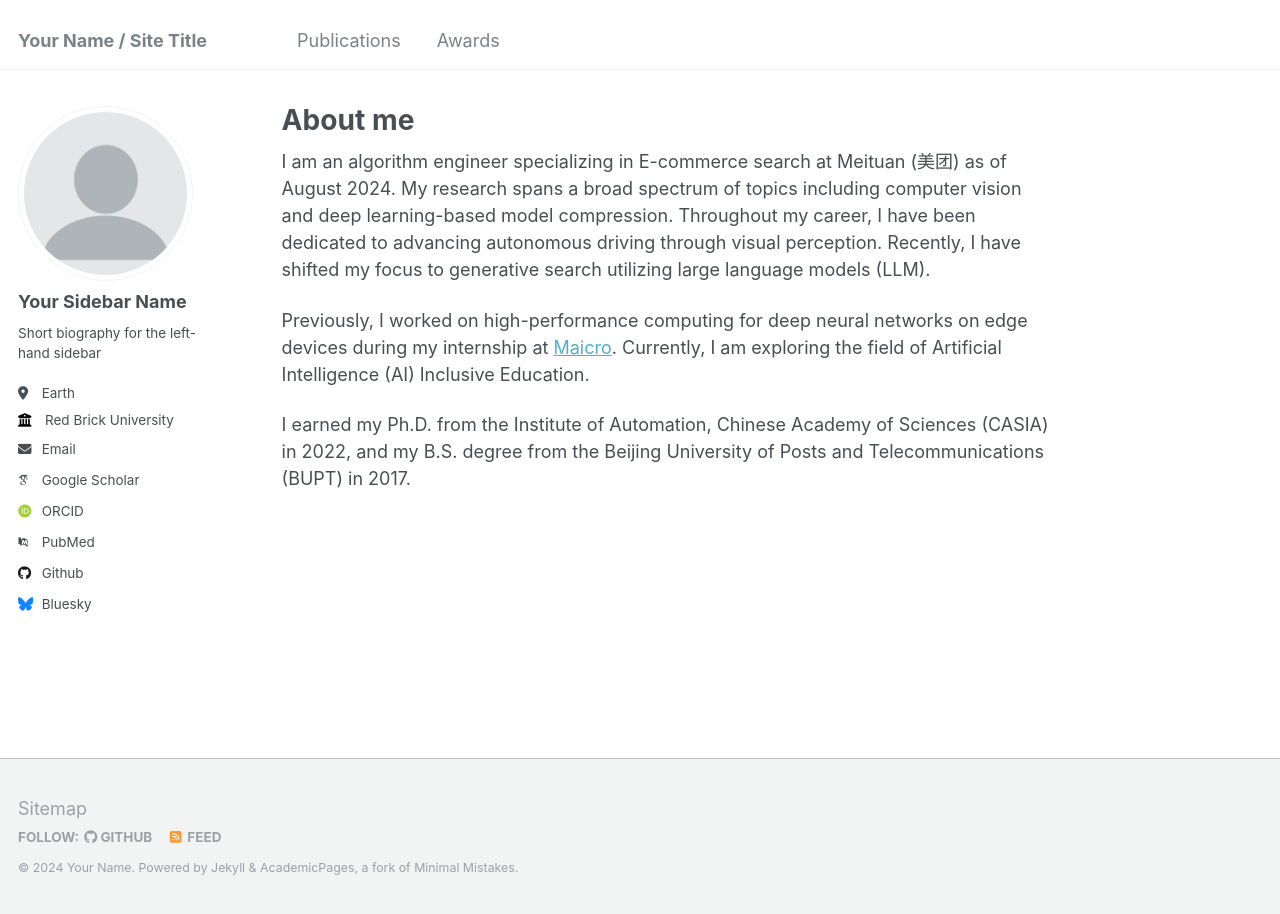
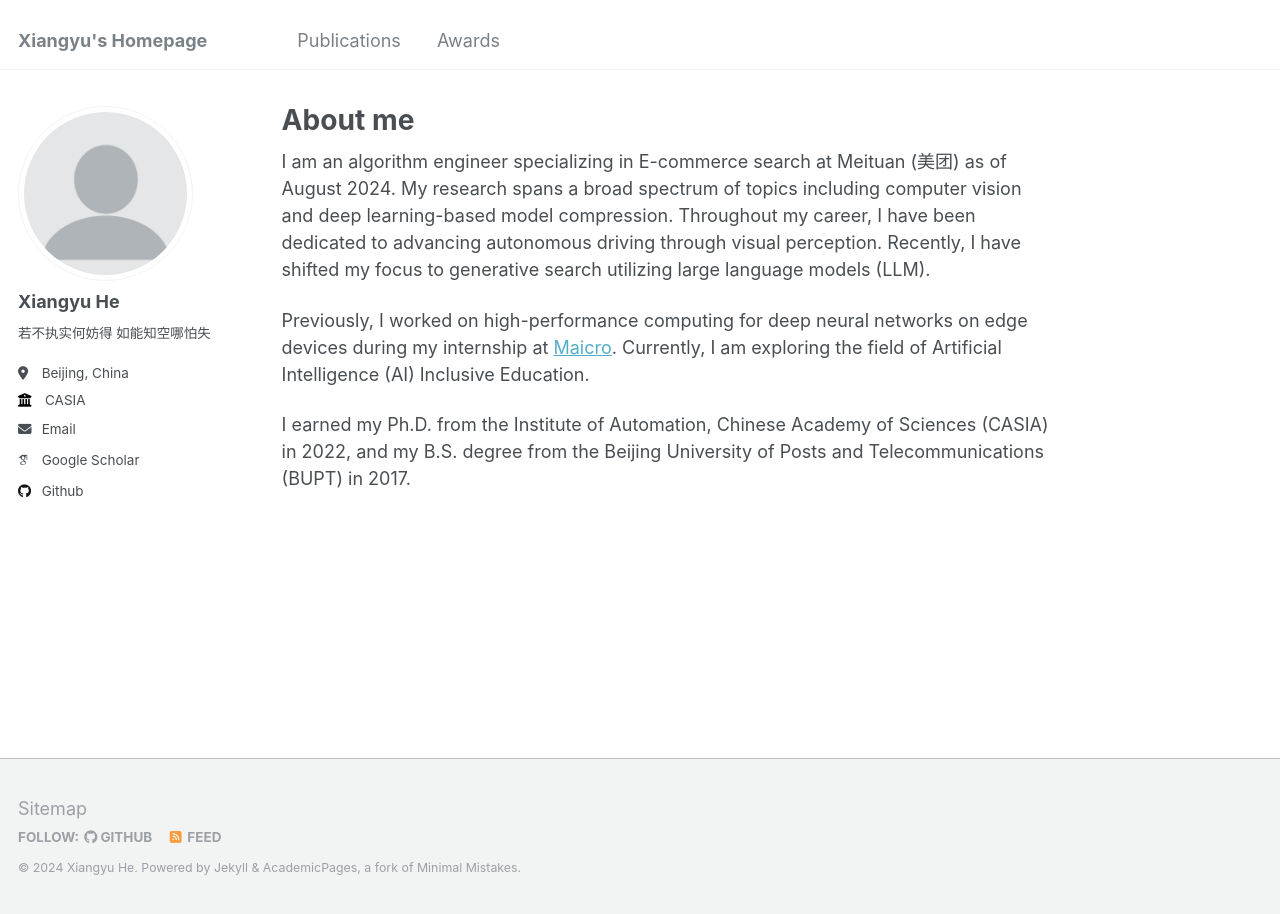
Before and after one commit to HolmesShuan/HolmesShuan.github.io, a Jekyll site: the page built from _pages/about.md, in a window 1280 px wide. Built offline with Jekyll 4.4.1, drawn with Linux system fonts in a browser that asks for light colours; some web fonts are replaced.

Commit message:
Update _config.yml

```diff
--- a/_config.yml
+++ b/_config.yml
@@ -8,13 +8,13 @@
 
 # Basic Site Settings
 locale                   : "en-US"
-title                    : "Your Name / Site Title"
+title                    : "Xiangyu's Homepage"
 title_separator          : "-"
-name                     : &name "Your Name"
-description              : &description "personal description"
-url                      : https://academicpages.github.io # the base hostname & protocol for your site e.g. "https://mmistakes.github.io"
+name                     : &name "Xiangyu He"
+description              : &description "若不执实何妨得 如能知空哪怕失"
+url                      : https://holmesshuan.github.io # the base hostname & protocol for your site e.g. "https://mmistakes.github.io"
 baseurl                  : "" # the subpath of your site, e.g. "/blog"
-repository               : "academicpages/academicpages.github.io"
+repository               : "holmesshuan/holmesshuan.github.io"
 
 # Site Author - The following control what appear as part of the author content on the side bar.
 #               If a field is blank the icon and link will not appear, otherwise it will be shown.
@@ -22,33 +22,33 @@ repository               : "academicpages/academicpages.github.io"
 author:
   # Biographic information
   avatar           : "profile.png"
-  name             : "Your Sidebar Name"
+  name             : "Xiangyu He"
   pronouns         : # example: "she/her"
-  bio              : "Short biography for the left-hand sidebar"
-  location         : "Earth"
-  employer         : "Red Brick University"
+  bio              : "若不执实何妨得 如能知空哪怕失"
+  location         : "Beijing, China"
+  employer         : "CASIA"
   uri              : # URL
-  email            : "none@example.org"
+  email            : "iva.shuanholmes@gmail.com"
 
   # Academic websites
   arxiv            : # URL - Update with the correct link to your profile
-  googlescholar    : "https://scholar.google.com/citations?user=PS_CX0AAAAAJ"
+  googlescholar    : "https://scholar.google.com/citations?user=cDja050AAAAJ&hl=en"
   impactstory      : # URL
-  orcid            : "http://orcid.org/yourorcidurl"
+  orcid            : # "http://orcid.org/yourorcidurl"
   semantic         : # URL
-  pubmed           : "https://www.ncbi.nlm.nih.gov/pubmed/?term=john+snow"
+  pubmed           : # "https://www.ncbi.nlm.nih.gov/pubmed/?term=john+snow"
   researchgate     : # URL
 
   # Repositories and software development
   bitbucket        : # Username - Update with your username on the site
   codepen          : # Username
   dribbble         : # Username
-  github           : "academicpages"
+  github           : "https://github.com/HolmesShuan"
   kaggle           : # Username
   stackoverflow    : # User number or user number and name (i.e., use "1" or "1/jeff-atwood")
 
   # Social media
-  bluesky          : "bsky.app" # Replace this with you Bluesky username
+  bluesky          : # "bsky.app" # Replace this with you Bluesky username
   facebook         : # Username
   flickr           : # Username
   foursquare       : # Username
```
